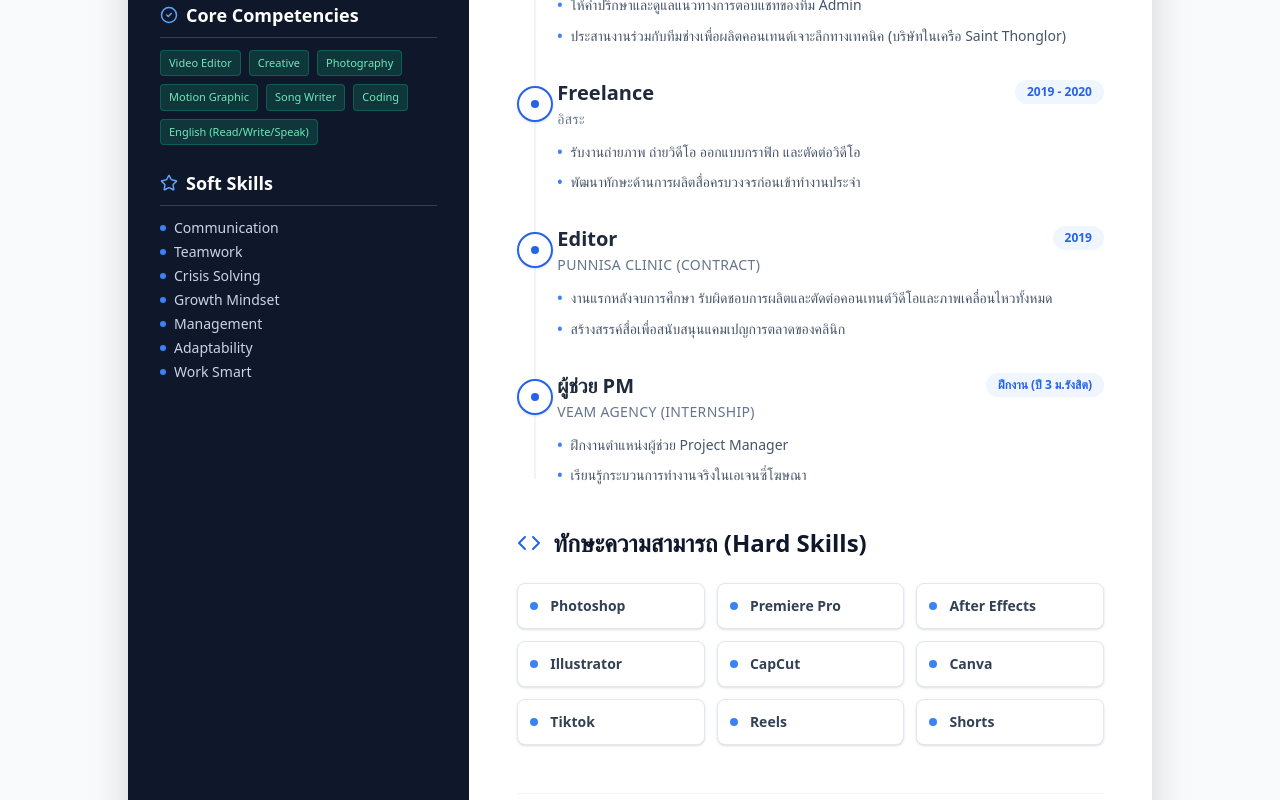
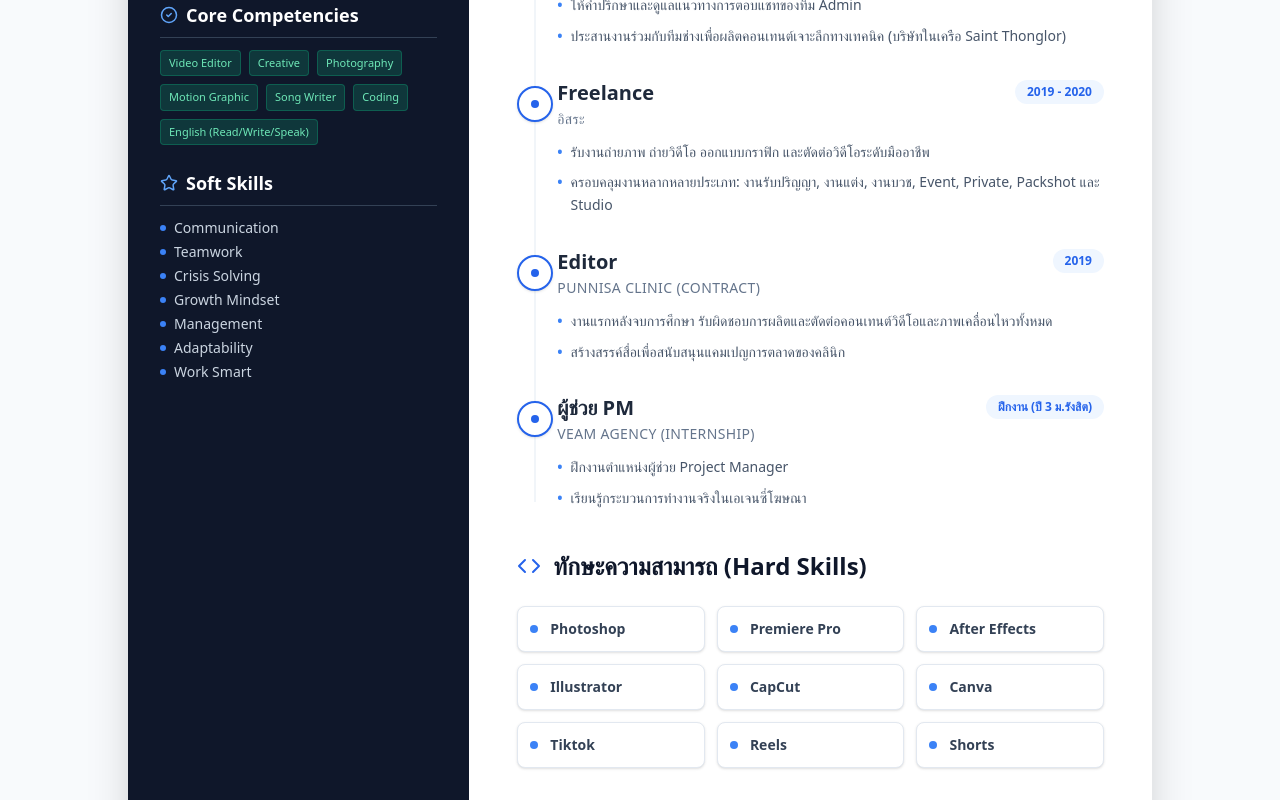
Before and after one commit to Freshair129/resume, a React (Vite) app: page /resume in a window 1280 px wide. Shown: the part 1101-1901 px from the top of the page. Built offline with nearby package versions, Linux system fonts and the light colour scheme.

Commit message:
feat: update Freelance experience with specific categories

```diff
--- a/src/data/translations.js
+++ b/src/data/translations.js
@@ -77,7 +77,7 @@ export const th = {
                 company: "อิสระ",
                 period: "2019 - 2020",
                 type: "Freelance",
-                desc: "รับงานถ่ายภาพ ถ่ายวิดีโอ ออกแบบกราฟิก และตัดต่อวิดีโอ"
+                desc: "รับงานถ่ายภาพ ถ่ายวิดีโอ ออกแบบกราฟิก และตัดต่อวิดีโอ (งานรับปริญญา, งานแต่ง, งานบวช, Event, Private, Packshot, Studio)"
             },            {
                 title: "Editor",
                 company: "Punnisa Clinic",
@@ -174,8 +174,8 @@ export const th = {
                 title: "Freelance",
                 company: "อิสระ",
                 period: "2019 - 2020",
-                responsibility1: "รับงานถ่ายภาพ ถ่ายวิดีโอ ออกแบบกราฟิก และตัดต่อวิดีโอ",
-                responsibility2: "พัฒนาทักษะด้านการผลิตสื่อครบวงจรก่อนเข้าทำงานประจำ"
+                responsibility1: "รับงานถ่ายภาพ ถ่ายวิดีโอ ออกแบบกราฟิก และตัดต่อวิดีโอระดับมืออาชีพ",
+                responsibility2: "ครอบคลุมงานหลากหลายประเภท: งานรับปริญญา, งานแต่ง, งานบวช, Event, Private, Packshot และ Studio"
             },
             editorContract: {
                 title: "Editor",
```
